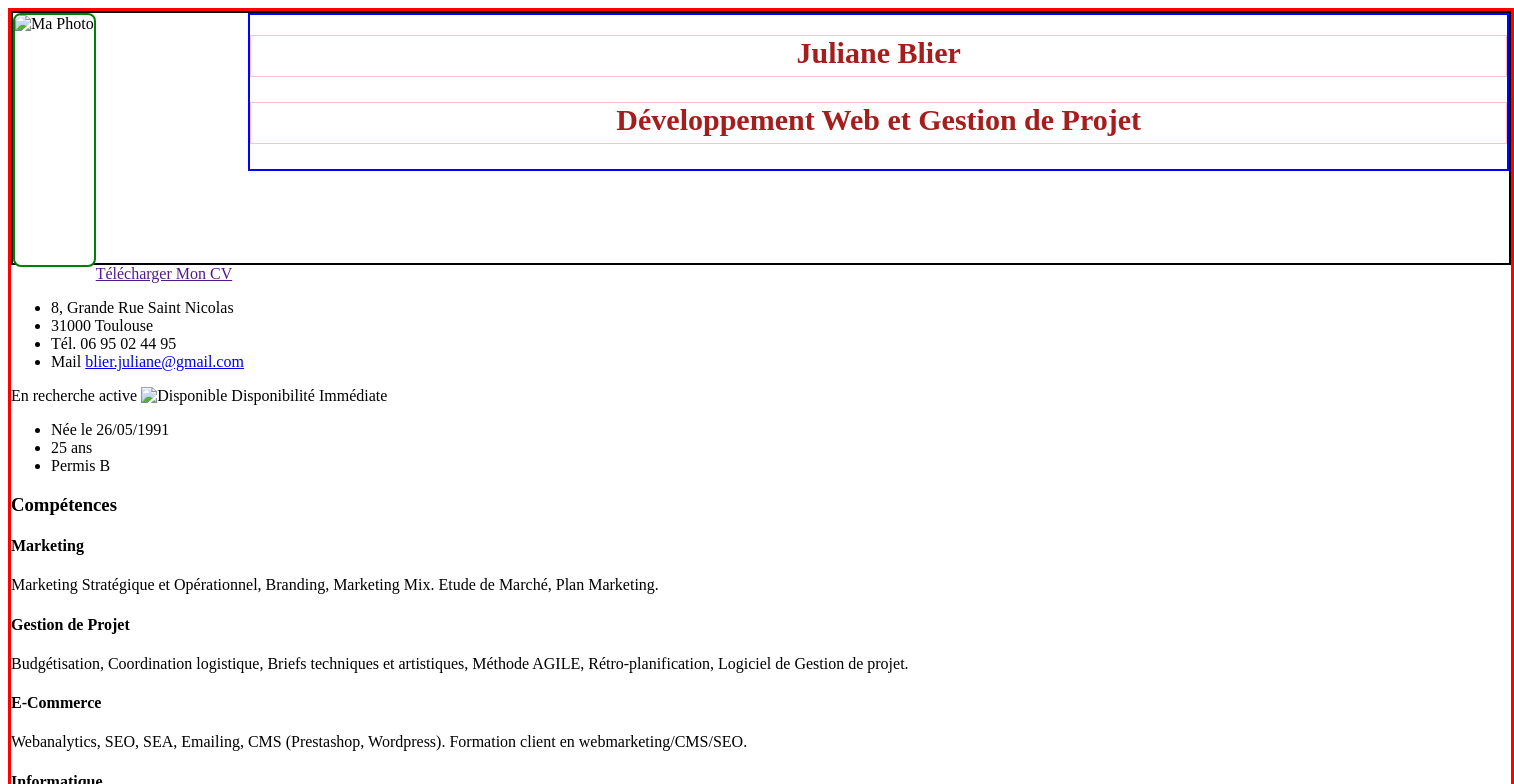
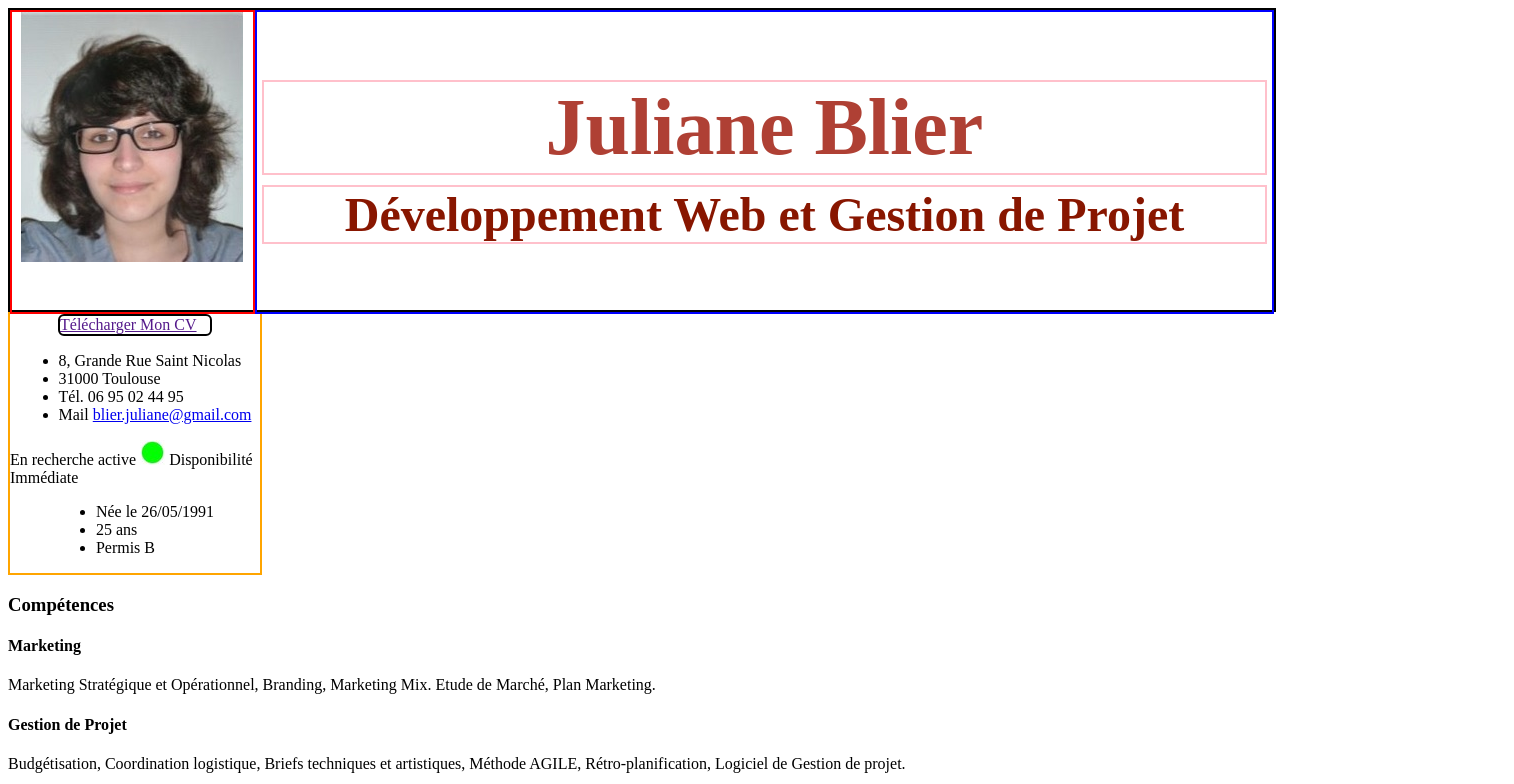
Before and after one commit to Tactless7/cv, a plain HTML site: page index.html in a window 1280 px wide. Shown: the top 784 px of the page, 1514 px wide, since content can reach past the window. Drawn offline with Linux system fonts and the light colour scheme.

Commit message:
Update CSS from scratch
CSS updated from the beginning and use of Flexbox to organize the elements.

```diff
--- a/index.html
+++ b/index.html
@@ -15,7 +15,9 @@
 
 
 	<header>
-		<img src="./img/photo_id.jpg" alt="Ma Photo"/>
+		<div class="photo_id">
+			<img src="./img/photo_id.jpg" alt="Ma Photo"/>
+		</div>
 		<div class="name">
 			<h1 class="title">Juliane Blier</h1>
 			<h2 class="title">Développement Web et Gestion de Projet</h2>
@@ -25,9 +27,9 @@
 
 
 
-	<div id="content">
+	<div class="content">
 
-		<div id="lateral-block">
+		<div class="lateral-block">
 			<div class="dl-button">
 				<a href="">Télécharger Mon CV</a>
 			</div>
--- a/style.css
+++ b/style.css
@@ -1,43 +1,74 @@
-* {
-	background: white;
-}
-
 body {
-	width: 1500px;
-	border: 3px solid red;
+	background-color: white;
 }
 
 header {
-	border: 2px solid black;
-	height: 250px;
+	display: flex;
+
+
+	width: 100%;
+	height: 300px;
+	border: solid black 2px;
 }
 
-.name {
-	border: 2px solid blue;
-	display: inline-block;
-	float: right;
-	height: auto;
-	width: 84%;
+header .photo_id {
+	border: solid red 2px;
+	margin: 0;
+	width: 300px;
+	height: 100%;
 	text-align: center;
 }
 
-.title {
-	display: block;
-	border: 1px solid pink;
-	height: 40px;
-	vertical-align: bottom;
+header .name {
+	border: solid blue 2px;
+	height: 100%;
+	width: 100%;
+	display: flex;
+	justify-content: center;
+	flex-direction: column;
+	text-align: center;
+}
+
+h1, h2 {
+	border: solid pink 2px;
+	margin:5px;
+	padding: 0;
+
+}
+
+h1 {
+	color: #AF4034;
+	font-weight: bold;
+	font-size: 5em;
+}
+
+h2 {
+	color: #881600;
+	font-weight: bold;
+	font-size: 3em;
+}
 
 
-	color: #A51D1D;
-	font-size: 30px;
-	font-weight: bold;
+
+.content {
+	width: 100%;
 }
 
-header img {
-	border: 2px green solid;
-	border-radius: 8px;
-	display: inline-block;
-	float: left;
-	height: 100%;
-	max-width: 15%;
+.lateral-block {
+	width: 250px;
+	margin: 0;
+	/*padding: 10px;*/
+
+	border: solid orange 2px;
+	display: flex;
+	flex-direction: column;
+	align-items: center;
 }
+
+.dl-button {
+	text-decoration: none;
+	border: solid black 2px;
+	border-radius: 6px;
+	width: 150px;
+
+}
```
Also changed, not shown: img/gmail_logo.png (added), img/gmail_logo.resized.png (added), img/greendot.jpg (added), img/linkedin_logo.png (added), img/photo_id.jpg (added), img/viadeo_logo.jpg (added).
